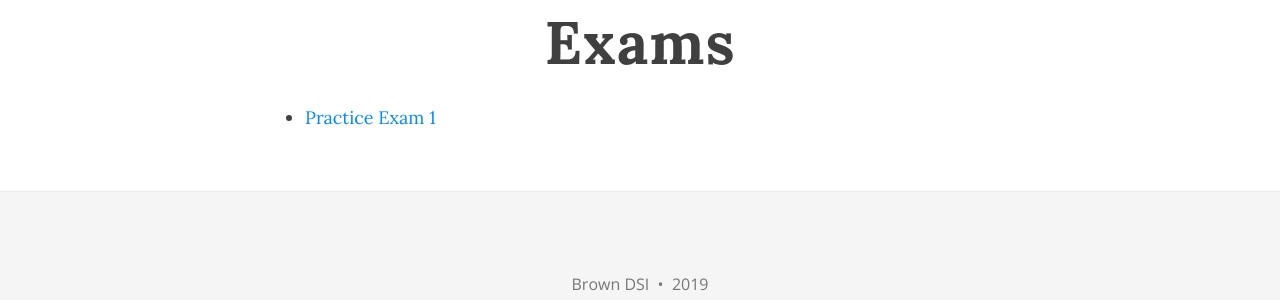
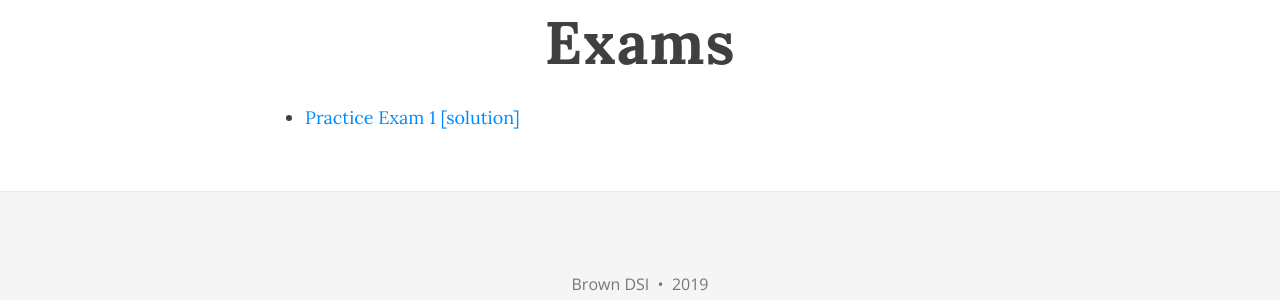
Before and after one commit to data1010/data1010.github.io, a Jekyll site: the page built from exams.md, in a window 1280 px wide. Shown: the part 121-421 px from the top of the page. Built offline with Jekyll 4.4.1, drawn with Linux system fonts in a browser that asks for light colours; nearby versions of some CDN libraries.

Commit message:
add midterm solutions

```diff
--- a/exams.md
+++ b/exams.md
@@ -3,4 +3,4 @@ layout: page
 title: Exams
 ---
 
-* [Practice Exam 1](docs/exams/data1010-practice-midterm-1.pdf)
+* [Practice Exam 1](docs/exams/data1010-practice-midterm-1.pdf) [[solution]](docs/exams/data1010-practice-midterm-1-sol.pdf)
```
Also changed, not shown: 1 other file.
